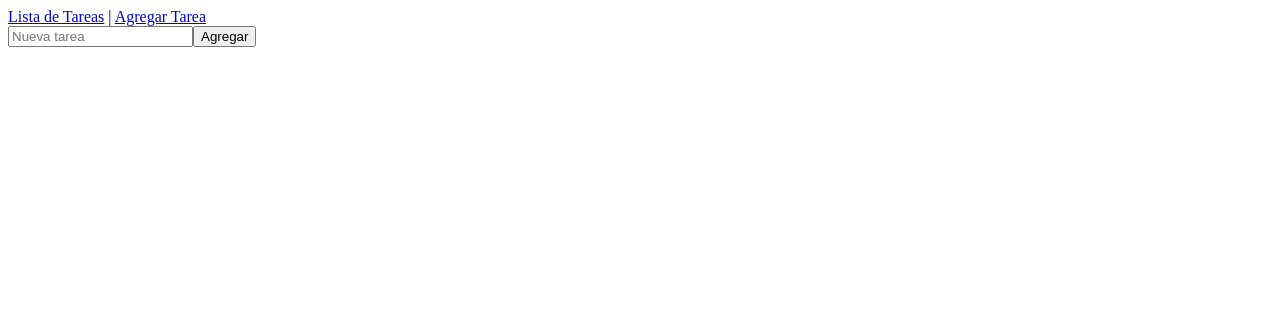
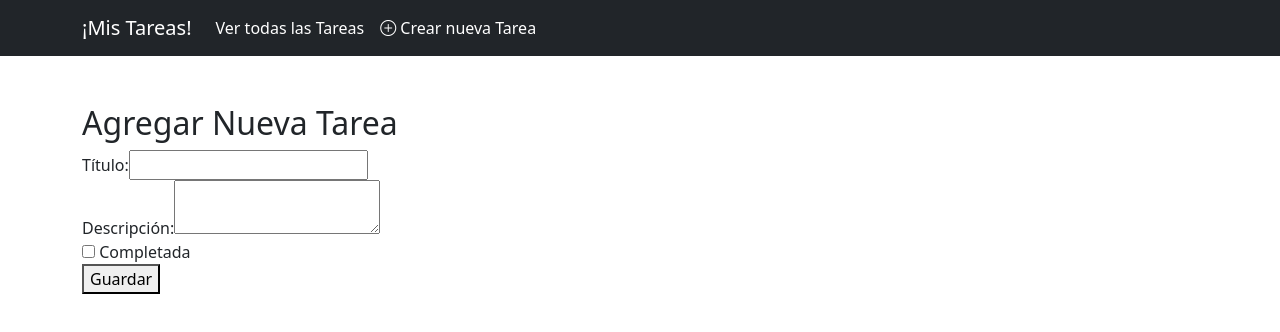
Before and after one commit to adigio/lista-de-tareas, an Angular app in the folder front/: page /form in a window 1280 px wide. Shown: the top 332 px of the page. Built offline with nearby package versions, Linux system fonts and the light colour scheme.

Commit message:
feat: Added style and features

```diff
--- a/front/angular.json
+++ b/front/angular.json
@@ -25,9 +25,13 @@
               "src/assets"
             ],
             "styles": [
+              "./node_modules/bootstrap/dist/css/bootstrap.min.css",
+              "./node_modules/bootstrap-icons/font/bootstrap-icons.css",
               "src/styles.css"
             ],
-            "scripts": []
+            "scripts": [
+              "./node_modules/bootstrap/dist/js/bootstrap.bundle.min.js"
+            ]
           },
           "configurations": {
             "production": {
--- a/front/package.json
+++ b/front/package.json
@@ -18,6 +18,8 @@
     "@angular/platform-browser": "^16.2.0",
     "@angular/platform-browser-dynamic": "^16.2.0",
     "@angular/router": "^16.2.0",
+    "bootstrap": "^5.3.3",
+    "bootstrap-icons": "^1.11.3",
     "rxjs": "~7.8.0",
     "tslib": "^2.3.0",
     "zone.js": "~0.13.0"
--- a/front/src/app/app.component.html
+++ b/front/src/app/app.component.html
@@ -1,6 +1,21 @@
-<nav>
-  <a routerLink="/">Lista de Tareas</a> |
-  <a routerLink="/form">Agregar Tarea</a>
+<nav class="navbar navbar-expand-lg navbar-dark bg-dark">
+  <div class="container">
+    <a class="navbar-brand" href="/">¡Mis Tareas!</a>
+    <div class="collapse navbar-collapse">
+      <ul class="navbar-nav me-auto">
+        <li class="nav-item">
+          <a class="nav-link" routerLink="/" routerLinkActive="active">Ver todas las Tareas</a>
+        </li>
+        <li class="nav-item">
+          <a class="nav-link" routerLink="/form" routerLinkActive="active"><i class="bi bi-plus-circle"></i> Crear nueva Tarea</a>
+        </li>
+      </ul>
+    </div>
+  </div>
 </nav>
 
-<router-outlet></router-outlet>
+<div class="container" >
+  <div class="row mt-5">
+    <router-outlet></router-outlet>
+  </div>
+</div>
--- a/front/src/app/components/task-form/task-form.component.html
+++ b/front/src/app/components/task-form/task-form.component.html
@@ -1,8 +1,35 @@
-<div class="task-form">
-  <input
-    type="text"
-    [(ngModel)]="title"
-    placeholder="Nueva tarea"
-  />
-  <button (click)="addTask()">Agregar</button>
-</div>
+<h2>Agregar Nueva Tarea</h2>
+<form (ngSubmit)="addTask()">
+  <div>
+    <label for="title">Título:</label>
+    <input
+      id="title"
+      [(ngModel)]="task.title"
+      name="title"
+      required
+    />
+  </div>
+
+  <div>
+    <label for="description">Descripción:</label>
+    <textarea
+      id="description"
+      [(ngModel)]="task.description"
+      name="description"
+      required
+    ></textarea>
+  </div>
+
+  <div>
+    <label>
+      <input
+        type="checkbox"
+        [(ngModel)]="task.completed"
+        name="completed"
+      />
+      Completada
+    </label>
+  </div>
+
+  <button type="submit">Guardar</button>
+</form>
--- a/front/src/app/components/task-form/task-form.component.ts
+++ b/front/src/app/components/task-form/task-form.component.ts
@@ -1,4 +1,5 @@
 import { Component } from '@angular/core';
+import { Router } from '@angular/router';
 import { TaskService } from 'src/app/services/task.service';
 
 @Component({
@@ -7,15 +8,30 @@ import { TaskService } from 'src/app/services/task.service';
   styleUrls: ['./task-form.component.css'],
 })
 export class TaskFormComponent {
-  title: string = '';
+  task = {
+    title: '',
+    description: '',
+    completed: false,
+  };
 
-  constructor(private taskService: TaskService) {}
+  constructor(private taskService: TaskService, private router: Router) {}
 
   addTask(): void {
-    if (this.title.trim()) {
-      this.taskService.addTask({ title: this.title, completed: false }).subscribe(() => {
-        this.title = '';
+    if (this.task.title.trim() && this.task.description.trim()) {
+      // Envía la tarea al servicio
+      this.taskService.addTask(this.task).subscribe(() => {
+        // Limpia el formulario después de agregar
+        this.task = {
+          title: '',
+          description: '',
+          completed: false,
+        };
+
+        // Redirige a la lista de tareas
+        this.router.navigate(['/']);
       });
+    } else {
+      alert('Por favor, completa todos los campos antes de guardar.');
     }
   }
 }
--- a/front/src/app/components/task-list/task-list.component.html
+++ b/front/src/app/components/task-list/task-list.component.html
@@ -1,12 +1,32 @@
-<div class="task-list">
-  <h2>Lista de Tareas</h2>
-  <ul>
-    <li *ngFor="let task of tasks">
-      <span [class.completed]="task.completed">{{ task.title }}</span>
-      <button (click)="toggleCompletion(task)">
-        {{ task.completed ? 'Desmarcar' : 'Completar' }}
-      </button>
-      <button (click)="deleteTask(task.id)">Eliminar</button>
-    </li>
-  </ul>
+<div class="task-list row flex">
+  <h2 class="d-flex justify-content-between">
+    Lista de Tareas
+    <a class="nav-link" routerLink="/form" routerLinkActive="active" class="btn btn-outline-primary">
+      <i class="bi bi-plus-circle"></i>
+      Crear nueva Tarea
+    </a>
+  </h2>
+  <h5 class="text-secondary">
+    Aquí tienes todas tus tareas
+  </h5>
+
+  <hr class="my-5"/>
+
+  <div class="card col-4" *ngFor="let task of tasks">
+    <div class="card-body d-flex flex-column justify-content-between">
+      <div>
+        <h4 class="card-title">{{ task.title }}</h4>
+        <p>{{ task.description }}</p>
+      </div>
+
+      <div class="d-flex justify-content-end">
+        <button (click)="toggleCompletion(task)" class="btn btn-primary">
+          <i class="bi bi-check-circle"></i>
+          {{ task.completed ? 'Desmarcar' : 'Completar' }}
+        </button>
+
+        <button (click)="deleteTask(task.id)" class="btn btn-danger"><i class="bi bi-trash"></i></button>
+      </div>
+    </div>
+  </div>
 </div>
--- a/front/src/app/services/task.service.ts
+++ b/front/src/app/services/task.service.ts
@@ -5,6 +5,7 @@ import { Observable } from 'rxjs';
 export interface Task {
   id: number;
   title: string;
+  description: string;
   completed: boolean;
 }
 
```
Also changed, not shown: 1 other file (tests, documents, lock files or other folders).
